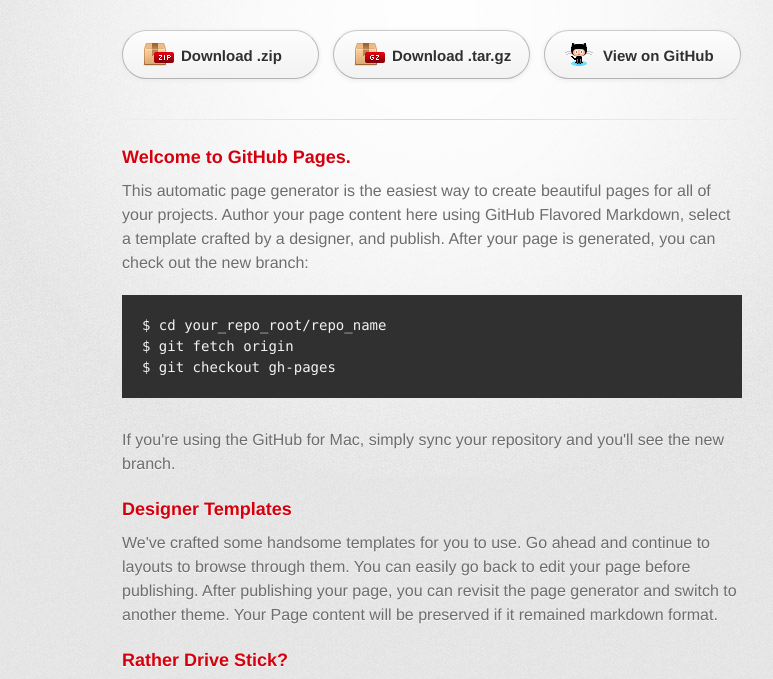
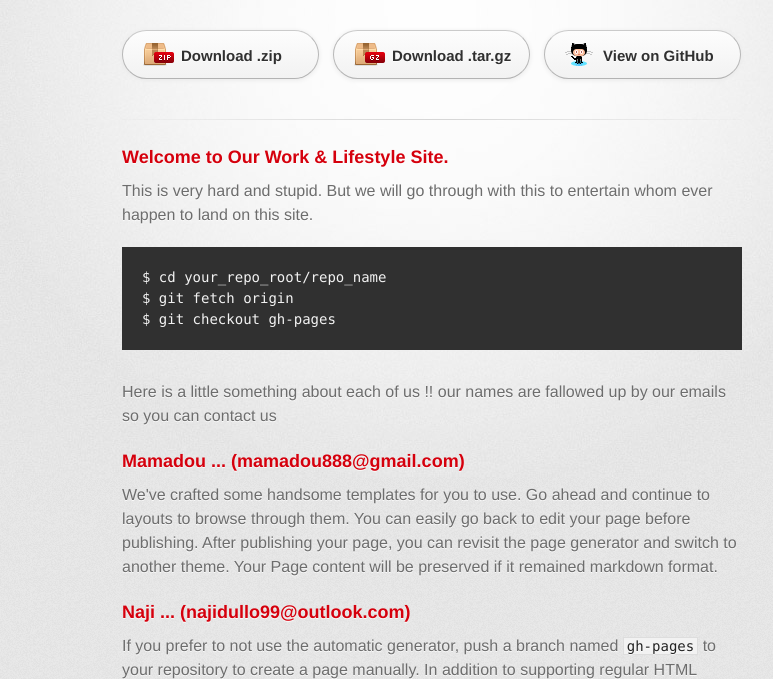
Before and after one commit to naji/ourwebsite.io, a plain HTML site: page index.html in a window 1280 px wide. Shown: the part 96-775 px from the top of the page, without its empty margins (208-981 px from the left). Drawn offline with Linux system fonts and the light colour scheme; a web font is replaced by a local one.

Commit message:
Added content

```diff
--- a/index.html
+++ b/index.html
@@ -32,24 +32,25 @@
 
         <section id="main_content">
           <h3>
-<a name="welcome-to-github-pages" class="anchor" href="#welcome-to-github-pages"><span class="octicon octicon-link"></span></a>Welcome to GitHub Pages.</h3>
+<a name="welcome-to-github-pages" class="anchor" href="#welcome-to-github-pages"><span class="octicon octicon-link"></span></a>Welcome to Our Work & Lifestyle Site.</h3>
 
-<p>This automatic page generator is the easiest way to create beautiful pages for all of your projects. Author your page content here using GitHub Flavored Markdown, select a template crafted by a designer, and publish. After your page is generated, you can check out the new branch:</p>
+<p>This is very hard and stupid.
+But we will go through with this to entertain whom ever happen to land on this site.</p>
 
 <pre><code>$ cd your_repo_root/repo_name
 $ git fetch origin
 $ git checkout gh-pages
 </code></pre>
 
-<p>If you're using the GitHub for Mac, simply sync your repository and you'll see the new branch.</p>
+<p>   Here is a little something about each of us  !! our names are fallowed up by our emails so you can contact us</p>
 
 <h3>
-<a name="designer-templates" class="anchor" href="#designer-templates"><span class="octicon octicon-link"></span></a>Designer Templates</h3>
+<a name="designer-templates" class="anchor" href="#designer-templates"><span class="octicon octicon-link"></span></a>Mamadou ... (mamadou888@gmail.com)</h3>
 
 <p>We've crafted some handsome templates for you to use. Go ahead and continue to layouts to browse through them. You can easily go back to edit your page before publishing. After publishing your page, you can revisit the page generator and switch to another theme. Your Page content will be preserved if it remained markdown format.</p>
 
 <h3>
-<a name="rather-drive-stick" class="anchor" href="#rather-drive-stick"><span class="octicon octicon-link"></span></a>Rather Drive Stick?</h3>
+<a name="rather-drive-stick" class="anchor" href="#rather-drive-stick"><span class="octicon octicon-link"></span></a>Naji ... (najidullo99@outlook.com)</h3>
 
 <p>If you prefer to not use the automatic generator, push a branch named <code>gh-pages</code> to your repository to create a page manually. In addition to supporting regular HTML content, GitHub Pages support Jekyll, a simple, blog aware static site generator written by our own Tom Preston-Werner. Jekyll makes it easy to create site-wide headers and footers without having to copy them across every page. It also offers intelligent blog support and other advanced templating features.</p>
 
```
